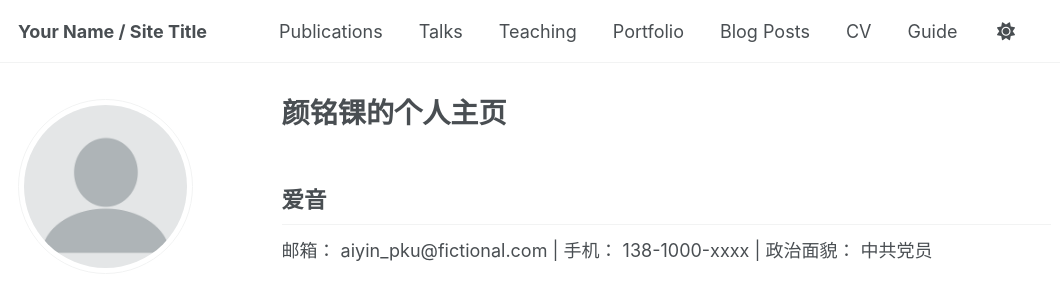
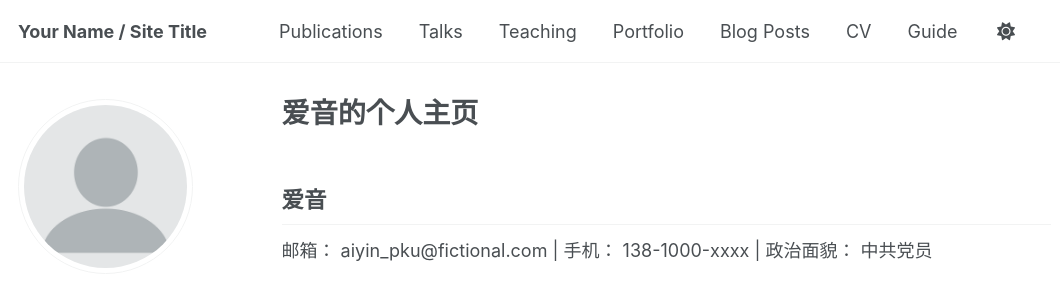
Before and after one commit to knight-flash/knight-flash.github.io, a Jekyll site: the page built from _pages/about.md, in a window 1280 px wide and 900 px high. Shown: the top 285 px of the window, without its empty margins (0-1060 px from the left). Built offline with Jekyll 4.4.1, drawn with Linux system fonts in a browser that asks for light colours; some web fonts are replaced; a script that is not in the unit is left out.

Commit message:
Update about.md

```diff
--- a/_pages/about.md
+++ b/_pages/about.md
@@ -1,6 +1,6 @@
 ---
 permalink: /
-title: "颜铭锞的个人主页"
+title: "爱音的个人主页"
 author_profile: true
 redirect_from:
  - /about/
```
